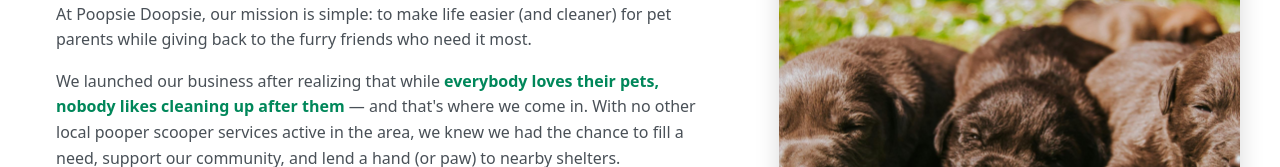
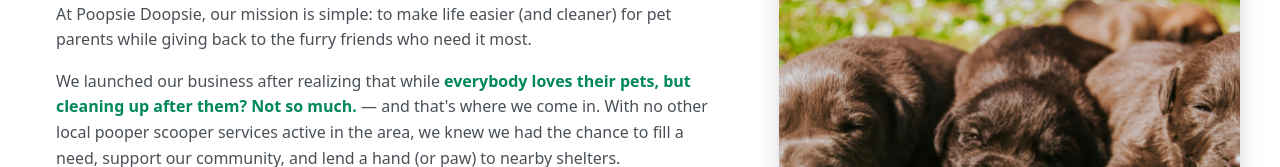
Before and after one commit to lelisiario/PoopsieDoopsie, a React (Vite) app: page /services in a window 1280 px wide. Shown: the part 466-633 px from the top of the page. Built offline with nearby package versions, Linux system fonts and the light colour scheme.

Commit message:
fix attempt

```diff
--- a/src/components/Services.tsx
+++ b/src/components/Services.tsx
@@ -11,7 +11,7 @@ const Services = () => {
           <div className="mission-content">
             <h3 className="mission-title">Our Mission</h3>
             <p>At Poopsie Doopsie, our mission is simple: to make life easier (and cleaner) for pet parents while giving back to the furry friends who need it most.</p>
-            <p>We launched our business after realizing that while <strong>everybody loves their pets, nobody likes cleaning up after them</strong> — and that's where we come in. With no other local pooper scooper services active in the area, we knew we had the chance to fill a need, support our community, and lend a hand (or paw) to nearby shelters.</p>
+            <p>We launched our business after realizing that while <strong>everybody loves their pets, but cleaning up after them? Not so much.</strong> — and that's where we come in. With no other local pooper scooper services active in the area, we knew we had the chance to fill a need, support our community, and lend a hand (or paw) to nearby shelters.</p>
             <p>As a family-owned business, we believe in doing the dirty work so our neighbors don't have to. We use pet-safe products, never lock clients into contracts, and pride ourselves on being extra-thorough, always clean, and always reliable.</p>
             <p>When you hire Poopsie Doopsie, you're not just getting a clean yard — you're getting peace of mind and the satisfaction of supporting a small business with a big heart. Let us take care of the mess so you can focus on the cuddles. 🐶💚</p>
           </div>
--- a/vite.config.ts
+++ b/vite.config.ts
@@ -4,5 +4,5 @@ import react from '@vitejs/plugin-react'
 // https://vite.dev/config/
 export default defineConfig({
   plugins: [react()],
-  base: './',
+  base: 'https://poopsiedoopsie.com/',
 })
```
